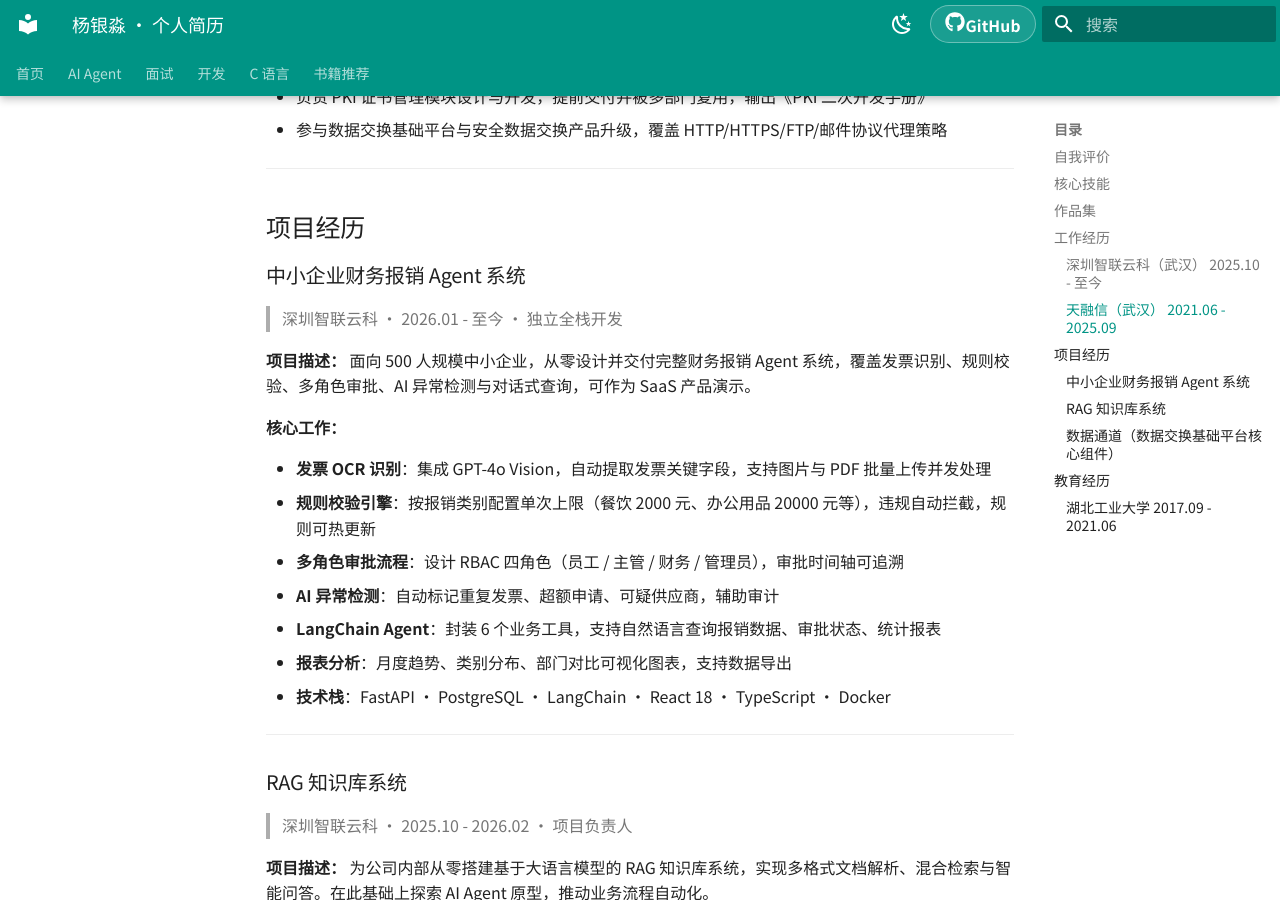
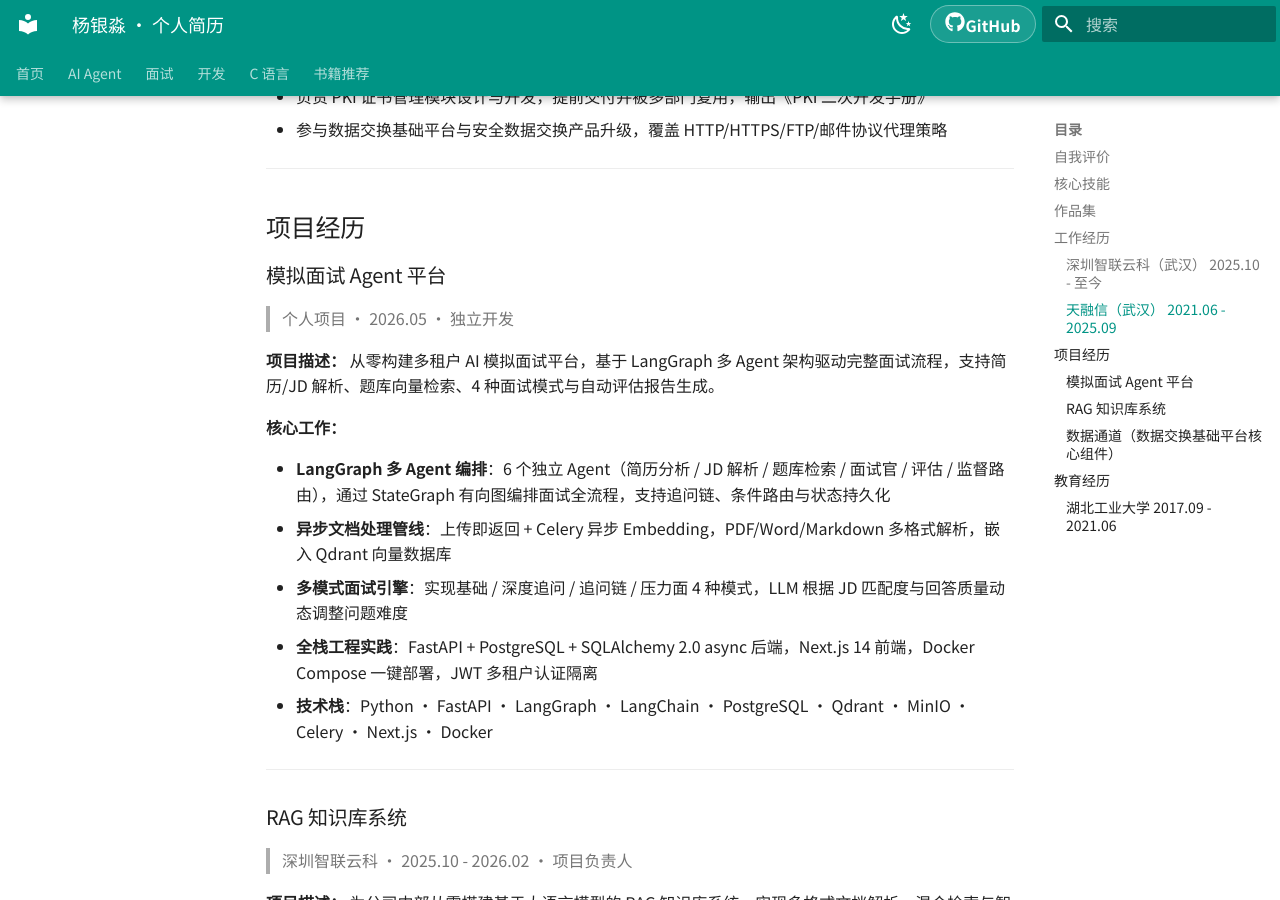
Before and after one commit to yangyinmiao/my-notes, an MkDocs documentation site: the page built from docs/resume/index.md, in a window 1280 px wide and 900 px high, scrolled down 2132 px. Built offline with MkDocs 1.6.1 and Material for MkDocs 9.7.7, drawn with Linux system fonts in a browser that asks for light colours.

Commit message:
[resume] 项目经历：模拟面试 Agent 平台替换财务报销 Agent 系统

```diff
--- a/docs/resume/index.md
+++ b/docs/resume/index.md
@@ -95,21 +95,19 @@ description: AI Agent 开发工程师 / Python 后端工程师
 
 ## 项目经历
 
-### 中小企业财务报销 Agent 系统
+### 模拟面试 Agent 平台
 
-> 深圳智联云科 · 2026.01 - 至今 · 独立全栈开发
+> 个人项目 · 2026.05 · 独立开发
 
-**项目描述：** 面向 500 人规模中小企业，从零设计并交付完整财务报销 Agent 系统，覆盖发票识别、规则校验、多角色审批、AI 异常检测与对话式查询，可作为 SaaS 产品演示。
+**项目描述：** 从零构建多租户 AI 模拟面试平台，基于 LangGraph 多 Agent 架构驱动完整面试流程，支持简历/JD 解析、题库向量检索、4 种面试模式与自动评估报告生成。
 
 **核心工作：**
 
-- **发票 OCR 识别**：集成 GPT-4o Vision，自动提取发票关键字段，支持图片与 PDF 批量上传并发处理
-- **规则校验引擎**：按报销类别配置单次上限（餐饮 2000 元、办公用品 20000 元等），违规自动拦截，规则可热更新
-- **多角色审批流程**：设计 RBAC 四角色（员工 / 主管 / 财务 / 管理员），审批时间轴可追溯
-- **AI 异常检测**：自动标记重复发票、超额申请、可疑供应商，辅助审计
-- **LangChain Agent**：封装 6 个业务工具，支持自然语言查询报销数据、审批状态、统计报表
-- **报表分析**：月度趋势、类别分布、部门对比可视化图表，支持数据导出
-- **技术栈**：FastAPI · PostgreSQL · LangChain · React 18 · TypeScript · Docker
+- **LangGraph 多 Agent 编排**：6 个独立 Agent（简历分析 / JD 解析 / 题库检索 / 面试官 / 评估 / 监督路由），通过 StateGraph 有向图编排面试全流程，支持追问链、条件路由与状态持久化
+- **异步文档处理管线**：上传即返回 + Celery 异步 Embedding，PDF/Word/Markdown 多格式解析，嵌入 Qdrant 向量数据库
+- **多模式面试引擎**：实现基础 / 深度追问 / 追问链 / 压力面 4 种模式，LLM 根据 JD 匹配度与回答质量动态调整问题难度
+- **全栈工程实践**：FastAPI + PostgreSQL + SQLAlchemy 2.0 async 后端，Next.js 14 前端，Docker Compose 一键部署，JWT 多租户认证隔离
+- **技术栈**：Python · FastAPI · LangGraph · LangChain · PostgreSQL · Qdrant · MinIO · Celery · Next.js · Docker
 
 ---
 
```
